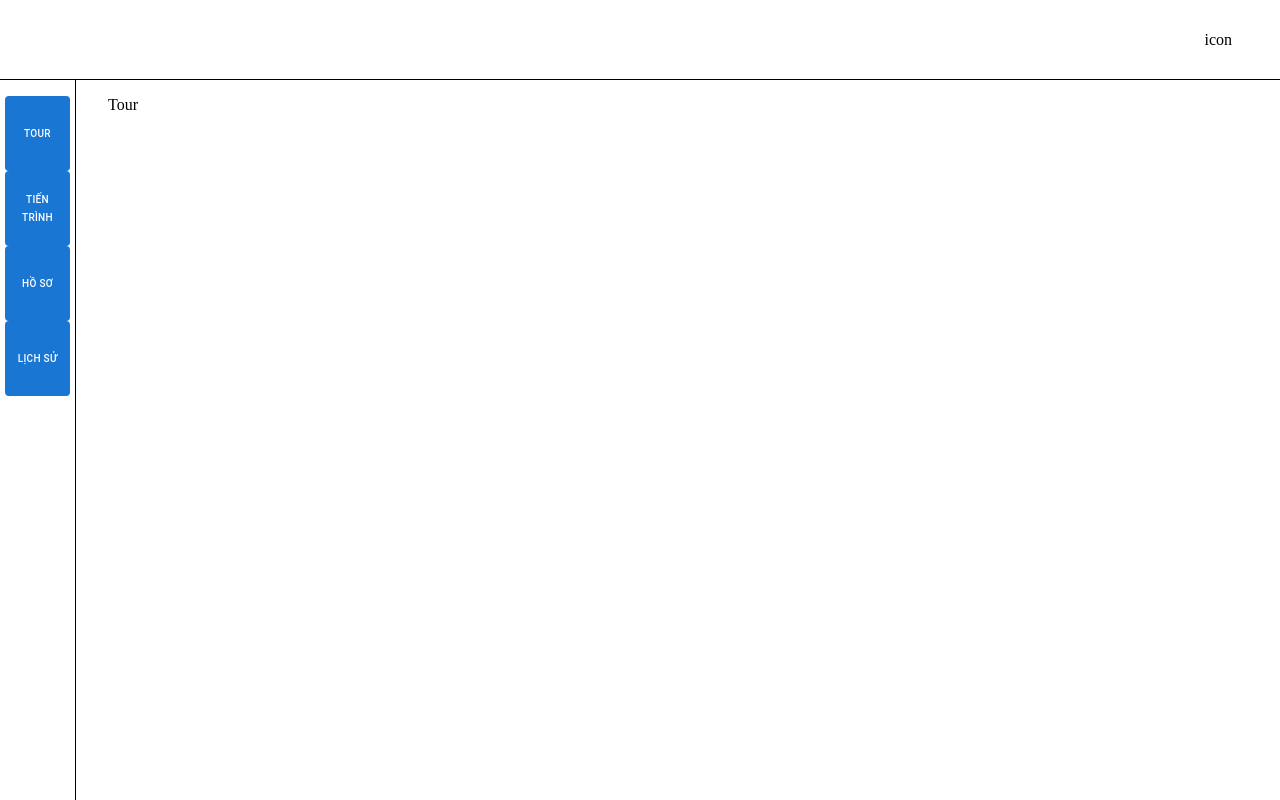
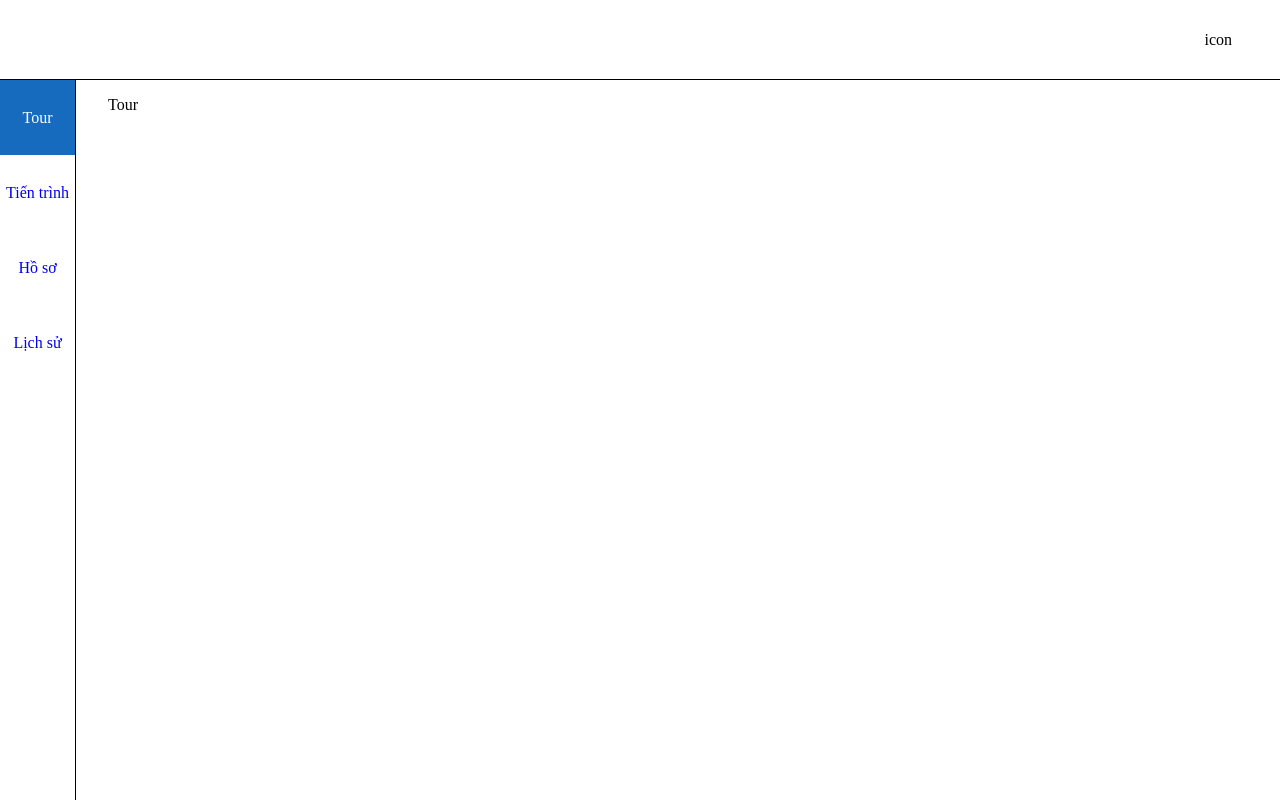
Before and after one commit to xhaitungx/travelintGuide, a React (Create React App) app: page / in a window 1280 px wide. Built offline with nearby package versions, Linux system fonts and the light colour scheme.

Commit message:
replace NavLink to Link

```diff
--- a/src/components/routing/ComponentsRouter.jsx
+++ b/src/components/routing/ComponentsRouter.jsx
@@ -5,7 +5,6 @@ const ComponentsRouter = () => {
   return (
     <Routes>
       <Route path="/" element={<Tour />} />
-      <Route path="tour" element={<Tour />} />
       <Route path="process" element={<Process />} />
       <Route path="file" element={<File />} />
       <Route path="history" element={<History />} />
--- a/src/components/routing/PageRouter.jsx
+++ b/src/components/routing/PageRouter.jsx
@@ -1,8 +1,8 @@
 import React from "react";
 
-import { Routes, Route } from "react-router-dom";
+import { Routes, Route, Navigate } from "react-router-dom";
 import { Login, Home, Detail } from "../../pages";
-import { File } from "../../containers";
+
 const PageRouter = () => {
   return (
     <Routes>
--- a/src/containers/footerNav/FooterNav.jsx
+++ b/src/containers/footerNav/FooterNav.jsx
@@ -1,37 +1,28 @@
 import React from "react";
 import { Button } from "@mui/material";
-import { useNavigate } from "react-router-dom";
+import { useNavigate, NavLink } from "react-router-dom";
 import "./footerNav.scss";
 const FooterNav = () => {
   const navigate = useNavigate();
-  const handleButtonClick = (e) => {
-    const target = e.target;
-    const navButton = document.querySelectorAll(".footerNav--btn");
-    for (let i = 0; i < navButton.length; i++)
-      navButton[i].className = navButton[i].className.replace("active", "");
-    target.className = target.className + " active";
-    navigate(`/home/${e.target.id}`);
-  };
 
   const navItems = [
-    { id: "tour", label: "Tour" },
-    { id: "process", label: "Tiến trình" },
-    { id: "file", label: "Hồ sơ" },
-    { id: "history", label: "Lịch sử" },
+    { id: "/", label: "Tour" },
+    { id: "/home/process", label: "Tiến trình" },
+    { id: "/home/file", label: "Hồ sơ" },
+    { id: "/home/history", label: "Lịch sử" },
   ];
 
   return (
     <div className="footerNav">
       {navItems.map((item) => (
-        <div className="item">
-          <Button
-            id={item.id}
-            className="footerNav--btn active"
-            onClick={handleButtonClick}
-          >
-            {item.label}
-          </Button>
-        </div>
+        <NavLink
+          to={item.id}
+          className={({ isActive }) =>
+            isActive ? "itemFooterNav itemFooterNav--active" : "itemFooterNav"
+          }
+        >
+          {item.label}
+        </NavLink>
       ))}
     </div>
   );
--- a/src/containers/footerNav/footerNav.scss
+++ b/src/containers/footerNav/footerNav.scss
@@ -6,31 +6,17 @@
   display: flex;
 
   align-items: center;
-  // border-top: 1px solid black;
-  .item {
+}
+
+.itemFooterNav {
   display: flex;
   flex-direction: column;
   height: 100%;
   width: 25%;
   justify-content: center;
   align-items: center;
-    // border-right: 1px solid black;
-    button {
-      width: 100%;
-      height: 100%;
-      font-size: 10px;
 }
+.itemFooterNav--active {
+  color: white;
+  background-color: #1976d2;
 }
-
-  .active {
-    color: white;
-    width: 100%;
-    background-color: #1976d2;
-    font-size: 10px;
-    &:hover {
-      width: 100%;
-      font-size: 10px;
-      background-color: #176bbe;
-    }
-  }
-}
--- a/src/containers/sideBar/SideBar.jsx
+++ b/src/containers/sideBar/SideBar.jsx
@@ -1,36 +1,35 @@
 import React from "react";
 import { Button } from "@mui/material";
-import { useNavigate } from "react-router-dom";
+import { useNavigate, NavLink } from "react-router-dom";
 import "./sideBar.scss";
 const SideBar = () => {
-  const handleButtonClick = (e) => {
-    const target = e.target;
-    const navButton = document.querySelectorAll(".SideBar--btn");
-    for (let i = 0; i < navButton.length; i++)
-      navButton[i].className = navButton[i].className.replace("active", "");
-    target.className = target.className + " active";
-    navigate(`/home/${e.target.id}`);
-  };
+  // const handleButtonClick = (e) => {
+  //   const target = e.target;
+  //   const navButton = document.querySelectorAll(".SideBar--btn");
+  //   for (let i = 0; i < navButton.length; i++)
+  //     navButton[i].className = navButton[i].className.replace("active", "");
+  //   target.className = target.className + " active";
+  //   navigate(`/home/${e.target.id}`);
+  // };
 
   const navigate = useNavigate();
   const navItems = [
-    { id: "tour", label: "Tour" },
-    { id: "process", label: "Tiến trình" },
-    { id: "file", label: "Hồ sơ" },
-    { id: "history", label: "Lịch sử" },
+    { id: "/", label: "Tour" },
+    { id: "/home/process", label: "Tiến trình" },
+    { id: "/home/file", label: "Hồ sơ" },
+    { id: "/home/history", label: "Lịch sử" },
   ];
   return (
     <div className="SideBar">
       {navItems.map((item) => (
-        <div className="item">
-          <Button
-            id={item.id}
-            className="SideBar--btn active"
-            onClick={handleButtonClick}
-          >
-            {item.label}
-          </Button>
-        </div>
+        <NavLink
+          to={item.id}
+          className={({ isActive }) =>
+            isActive ? "itemNav itemNav--active" : "itemNav"
+          }
+        >
+          {item.label}
+        </NavLink>
       ))}
     </div>
   );
--- a/src/containers/sideBar/sideBar.scss
+++ b/src/containers/sideBar/sideBar.scss
@@ -2,9 +2,8 @@
   display: flex;
   flex-direction: column;
   align-items: center;
-  margin-top: 1rem;
-
-  .item {
+}
+.itemNav {
   display: flex;
   flex-direction: column;
   padding: 0 5px;
@@ -13,25 +12,12 @@
   height: 75px;
   justify-content: center;
   align-items: center;
-
-    button {
-      width: 100%;
-      height: 100%;
-      border: none;
-      font-size: 10px;
+  &:hover {
+    background-color: #176bbe;
   }
 }
 
-  .active {
+.itemNav--active {
   color: white;
-    width: 100%;
-    background-color: #1976d2;
-    font-size: 10px;
-
-    &:hover {
-      width: 100%;
-      font-size: 10px;
   background-color: #176bbe;
 }
-  }
-}
```
Lines whose indentation alone changed are shown as unchanged.
